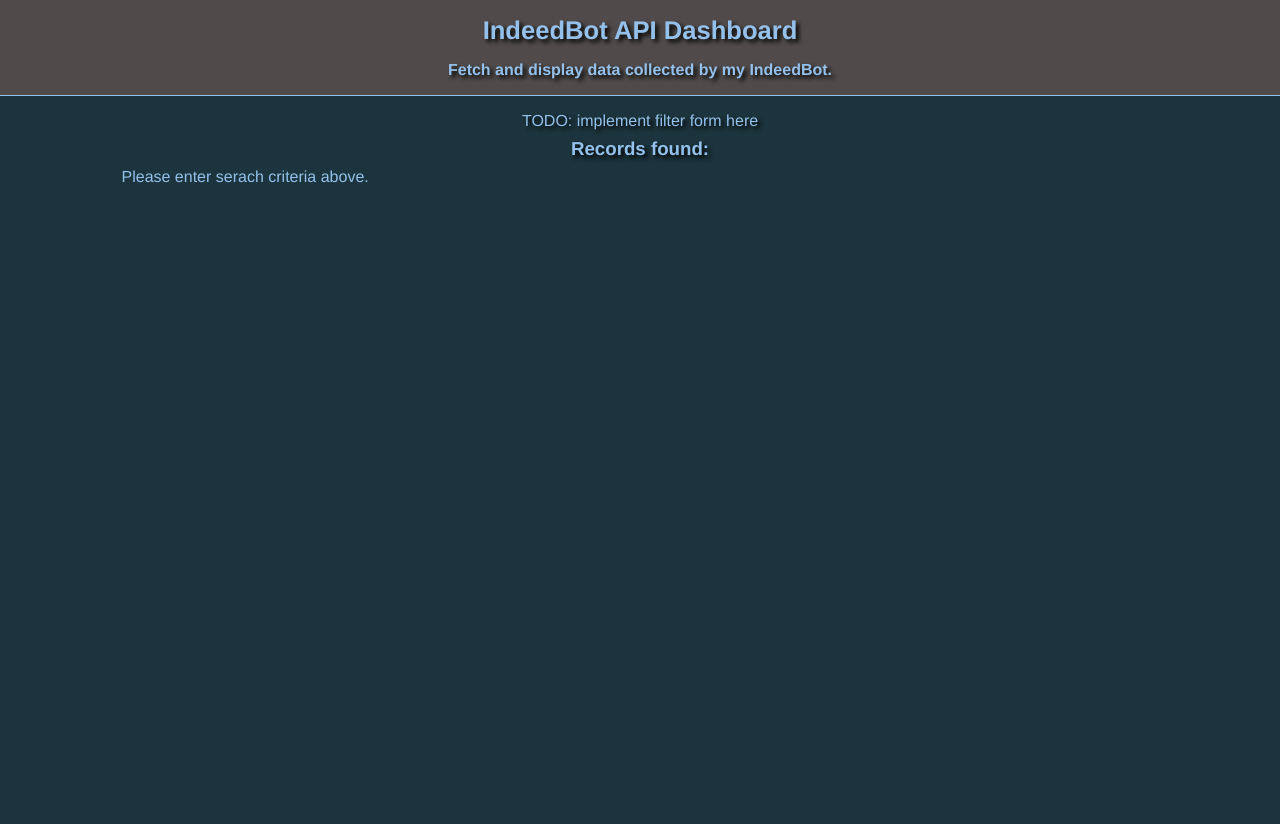
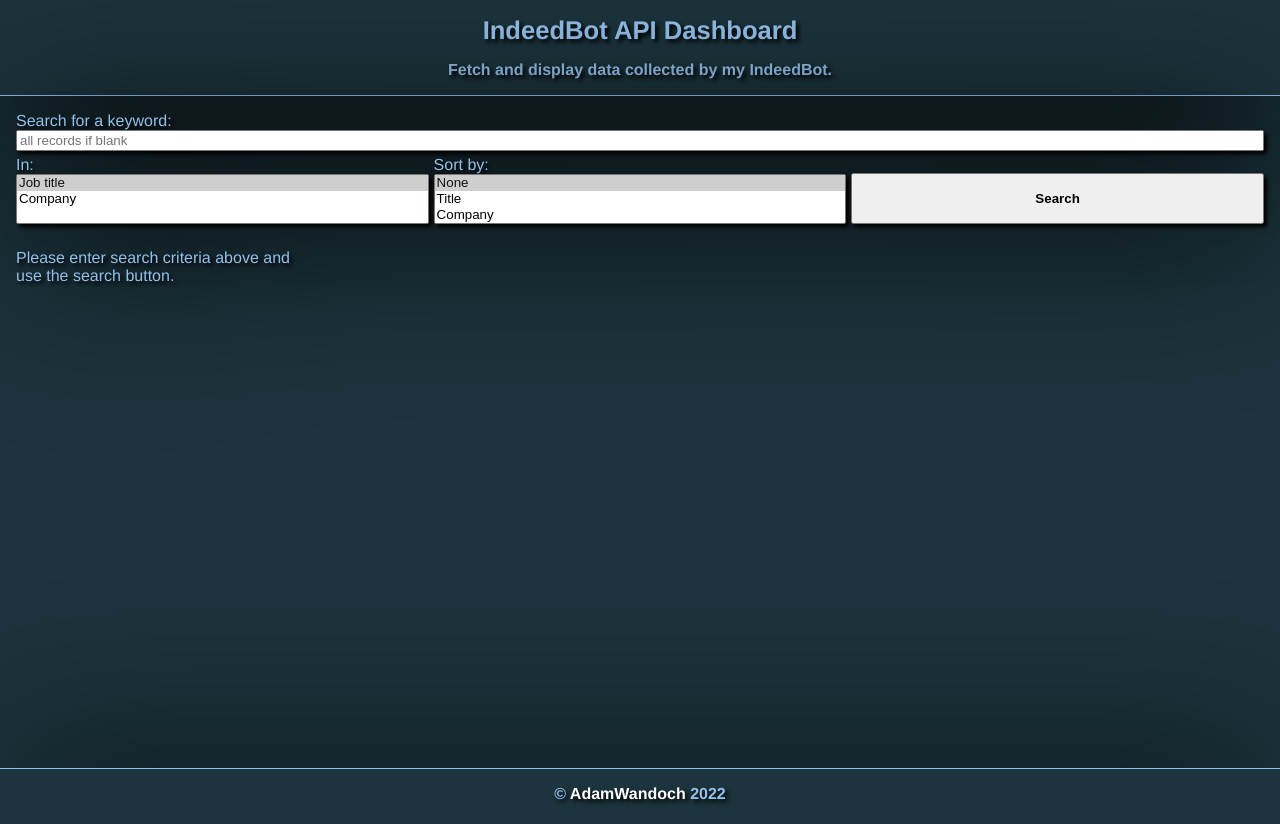
Before and after one commit to AdamWandoch/adamwandoch.com, a PHP site: page /portfolio/indeed_bot_dashboard/dashboard.html in a window 1280 px wide. Before the commit the page ends 183 px from the top, so only its background shows below. Run offline with PHP 8.4, Linux system fonts and the light colour scheme.

Commit message:
finished simple dashboard with form for fetching data

```diff
--- a/portfolio/indeed_bot_dashboard/dashboard.css
+++ b/portfolio/indeed_bot_dashboard/dashboard.css
@@ -1,6 +1,7 @@
 :root {
   --bg-color: rgb(28, 52, 61);
   --bg2-color: rgb(168, 168, 168);
+  --bg3-color: rgb(80, 74, 74);
 }
 
 * {
@@ -26,23 +27,38 @@
 }
 
 header {
-  background-color: rgb(80, 74, 74);
+  background-color: var(--bg-color);
   border-bottom: solid 0.1rem;
   margin-bottom: 1rem;
+  filter: drop-shadow(0 0 5rem rgb(0, 0, 0));
 }
 
+footer {
+  background-color: var(--bg-color);
+  border-top: solid 0.1rem;
+  margin-top: 1rem;
+  padding-top: 1rem;
+  min-height: 7VH;
+  filter: drop-shadow(0 0 5rem rgb(0, 0, 0));
+}
+
+
+
 main {
-  justify-items: center;
-  justify-content: center;
-  justify-self: center;
   max-width: 1300px;
   margin: auto;
+  min-height: 80vh;
+  filter: drop-shadow(0 0 5rem rgb(0, 0, 0));
 }
 
 a,
 a:visited {
   color: unset;
   text-decoration: none;
+}
+
+footer a, footer a:visited {
+  color: rgb(255, 255, 255);
 }
 
 h1 {
@@ -59,13 +75,32 @@
 
 h3 {
   padding: 0.5rem 0;
+  margin-bottom: 0.5rem;
 }
 
 h1,
 h2,
 h3,
+.form,
+section {
+  filter: drop-shadow(3px 3px 2px #000);
+}
+
 .form {
-  filter: drop-shadow(3px 3px 2px #000);
+  display: grid;
+  grid-template-columns: 1fr;
+  gap: 0.3rem;
+}
+
+input, select {
+  width: 100%;
+  /* size: 3; */
+}
+
+button {
+  padding: 0.5rem 2rem;
+  margin-top: 0.5rem;
+  font-weight: 700;
 }
 
 .card {
@@ -102,6 +137,19 @@
   #records {
     grid-template-columns: repeat(2, 1fr);
   }
+
+  .form {
+    grid-template-columns: repeat(3, 1fr);
+  }
+
+  #keywordWrap {
+    grid-column: span 3;
+  }
+
+  button {
+    height: 3.2rem;
+    margin-top: 1.05rem;
+  }
 }
 
 @media (min-width: 1000px) {
--- a/portfolio/indeed_bot_dashboard/dashboard.html
+++ b/portfolio/indeed_bot_dashboard/dashboard.html
@@ -14,11 +14,40 @@
     </header>
     <div class="wrapper">
       <main>
-        <section class="form">TODO: implement filter form here</section>
-        <h3>Records found:</h3>
-        <section id="records">Please enter serach criteria above.</section>
+        <section class="form">
+          <div class="input" id="keywordWrap">
+            <label for="keyword">Search for a keyword:</label>
+            <input
+              type="text"
+              name="keyword"
+              id="keyword" size="3"
+              placeholder="all records if blank"
+            />
+          </div>
+          <div class="input">
+            <label for="where">In:</label>
+            <select name="where" id="where" size="3" required>
+              <option value="title" selected>Job title</option>
+              <option value="company">Company</option>
+            </select>
+          </div>
+          <div class="input">
+            <label for="sort">Sort by:</label>
+            <select name="sort" id="sort" size="3">
+              <option value="none" selected>None</option>
+              <option value="title">Title</option>
+              <option value="company">Company</option>
+            </select>
+          </div>
+          <button class="input" onclick="displayCards()">Search</button>
+        </section>
+        <h3></h3>
+        <section id="records">
+          Please enter search criteria above and use the search button.
+        </section>
       </main>
       <script src="dashboard.js"></script>
     </div>
+    <footer><h2>&COPY;<a href="https://github.com/AdamWandoch" target="_blank"> AdamWandoch </a>2022</h2></footer>
   </body>
 </html>
--- a/portfolio/indeed_bot_dashboard/dashboard.js
+++ b/portfolio/indeed_bot_dashboard/dashboard.js
@@ -1,15 +1,26 @@
-const api_url = "https://indeed-bot-api.herokuapp.com/jobs/";
+const BASE_API_URL = "https://indeed-bot-api.herokuapp.com/jobs/";
 
 async function displayCards() {
+  document.getElementById("records").textContent = "Waiting for data..";
+
+  const keyword = document.getElementById("keyword").value;
+  const sort = document.getElementById("sort").value;
+  let api_url = BASE_API_URL;
+  if (keyword !== "") {
+    api_url += `${document.getElementById("where").value}/${keyword}`;
+    if (sort !== "none") {
+      api_url += `/sort/${sort}`;
+    }
+  }
+
   const response = await fetch(api_url);
   const data =  await response.json();
   const { recordList } = data;
   document.getElementsByTagName("h3")[0]
-          .textContent += ` ${recordList.length},
-          for testing I only display first 100`;
+          .textContent = `Records found: ${recordList.length}`;
 
   let recordsHTML = "";
-  for (let i = 0; i < recordList.length && i < 100; i++) {
+  for (let i = 0; i < recordList.length; i++) {
     const record = recordList[i];
     recordsHTML += `<div class="card">
                         <div class="title">${record.title}</div>
@@ -22,5 +33,3 @@
 
   document.getElementById("records").innerHTML = recordsHTML;
 }
-
-displayCards();
```
Also changed, not shown: Readme.md, portfolio/indeed_bot_dashboard/Readme.md (added).
